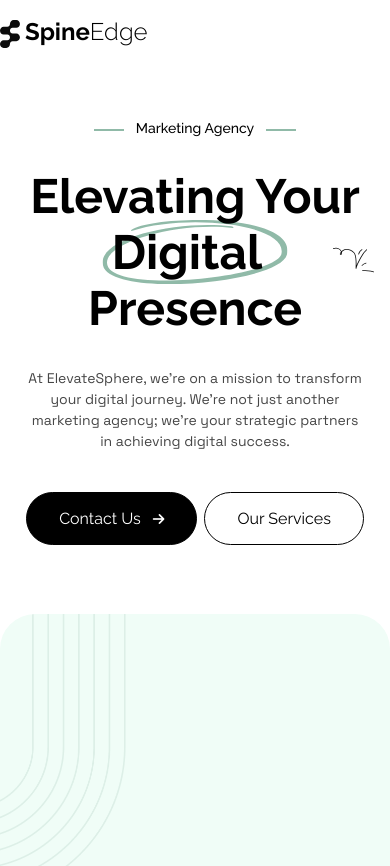
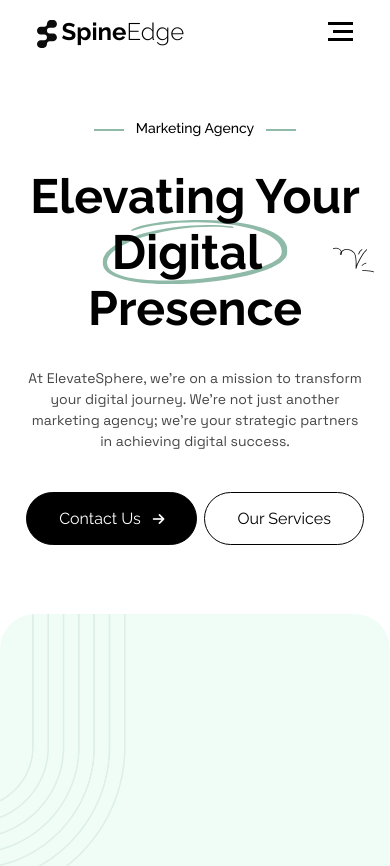
Before and after one commit to ammaryasser21/SpinEdge, a Next.js app: page / in a window 390 px wide. Shown: the top 866 px of the page. Built offline with nearby package versions, Linux system fonts and the light colour scheme.

Commit message:
fix width issues -v2 & finish About.css responsive on mobile

```diff
--- a/style/About.css
+++ b/style/About.css
@@ -29,9 +29,9 @@
 @media (max-width:768px){
 .count{flex-direction:column;gap:30px}
 .count div{width:88%}
-.OurMission{flex-direction:column}
+.OurMission{flex-direction:column;padding:0 24px}
 .OurMission .img{width:100%;padding:1rem 0}
-.OurMission .img img{width:77%}
+.OurMission .img img{width:100%;height:433px}
 .OurVision .card{width:67%;flex-direction:column}
 .OurVision .card .img{padding:3rem 0}
 .OurVision .card .img img{width:24%}
--- a/style/App.css
+++ b/style/App.css
@@ -9,8 +9,8 @@ ul{list-style:none}
 a{text-decoration:none;color:#000;text-wrap:nowrap}
 section{display:grid;place-items:center}
 section:not(:first-child){margin:4rem 0}
-.container{max-width:1170px;display:grid;place-items:center}
+.container{width:1170px;display:grid;place-items:center}
 section:first-child{padding-top:5rem}
 @media (max-width:768px){
-.container{max-width:100%}
+.container{width:100%}
 }
--- a/style/Footer.css
+++ b/style/Footer.css
@@ -23,6 +23,7 @@ footer .links .link ul:nth-child(2) li{padding-bottom:10px}
 footer .links .link:last-child ul li p{margin:0}
 @media (max-width:768px){
 footer{padding:2rem;color:#fff;background-color:#000;display:grid;place-items:center;overflow:hidden;width:calc(100% - 4rem)}
+footer .container{width:81.25%;}
 footer .top{flex-direction:column;align-items:center}
 footer .top .info .navBrand a h1{text-wrap:nowrap}
 footer .top .info{justify-content:center;align-items:center;width:100%}
--- a/style/Info.css
+++ b/style/Info.css
@@ -9,6 +9,7 @@
 @media (max-width:700px){
 .info p:first-child{padding-left:42px;font-size:14px}
 .info p:first-child::before{width:30px}
+.info p:not(:first-child){font-size:14px}
 .info h2{font-size:36px}
 .AboutUs-Home .info p:not(:first-child){font-size:14px;padding-bottom:40px}
 .info h1{font-size:36px}
--- a/style/Navbar.css
+++ b/style/Navbar.css
@@ -21,11 +21,11 @@ nav .navBrand{width:33%}
 .burger.open .line2{opacity:0}
 .burger.open .line3{transform:rotate(-45deg) translate(5px,-5px)}
 @media (max-width:768px){
-nav .container{padding:0}
+nav .container{padding:0; width: 81.25%;}
 nav{background-color:#fff}
 nav .navBrand{width:auto}
 .navLinks{position:absolute;top:-40rem;right:0;left:0;background-color:#fff;flex-direction:column;width:100%;align-items:center;text-align:center;height:70vh;transition:all .5s;justify-content:space-evenly}
-.navLinks.open{display:flex;top:66px;transition:all .5s;justify-content:space-evenly}
+.navLinks.open{display:flex;top:63px;transition:all .5s;justify-content:space-evenly}
 .navLinks ul{flex-direction:column;gap:3rem;align-items:center;justify-content:center;padding:0}
 .burger{display:flex}
 .black-svg{display:flex}
```
